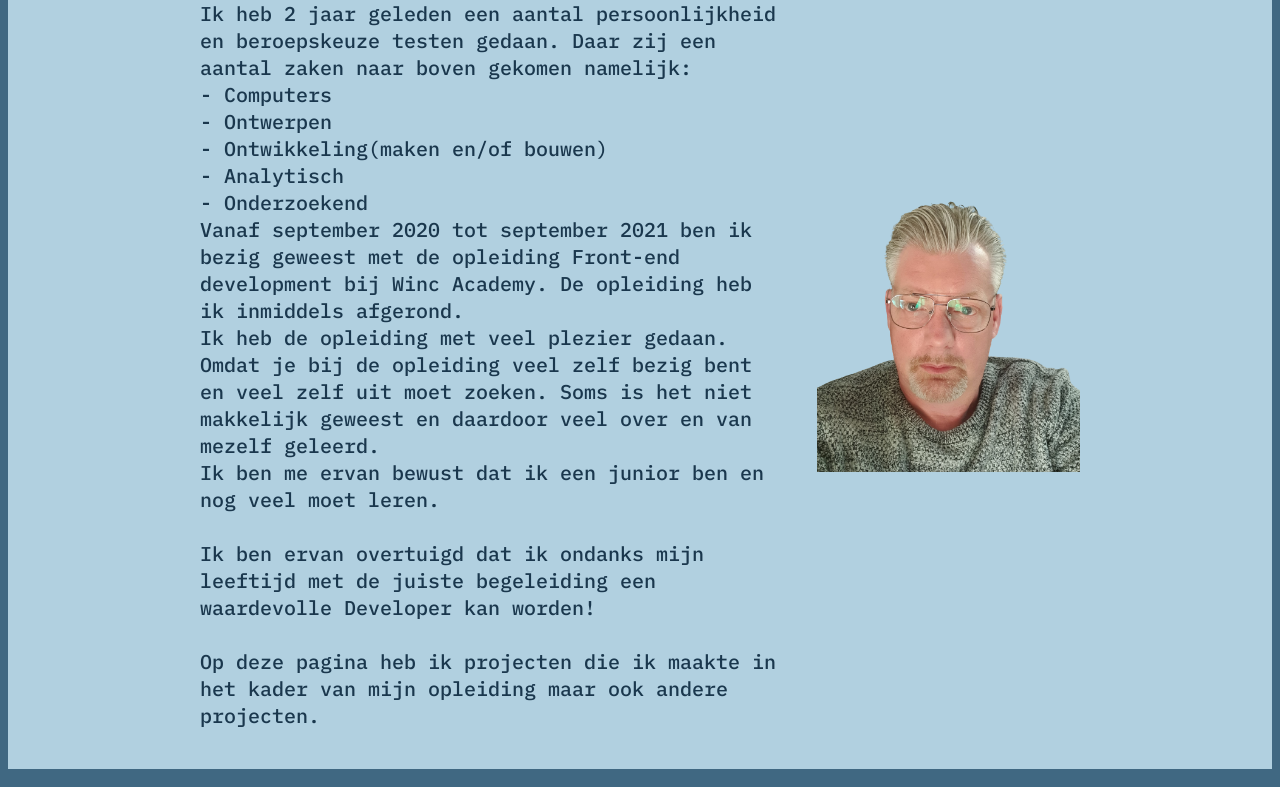
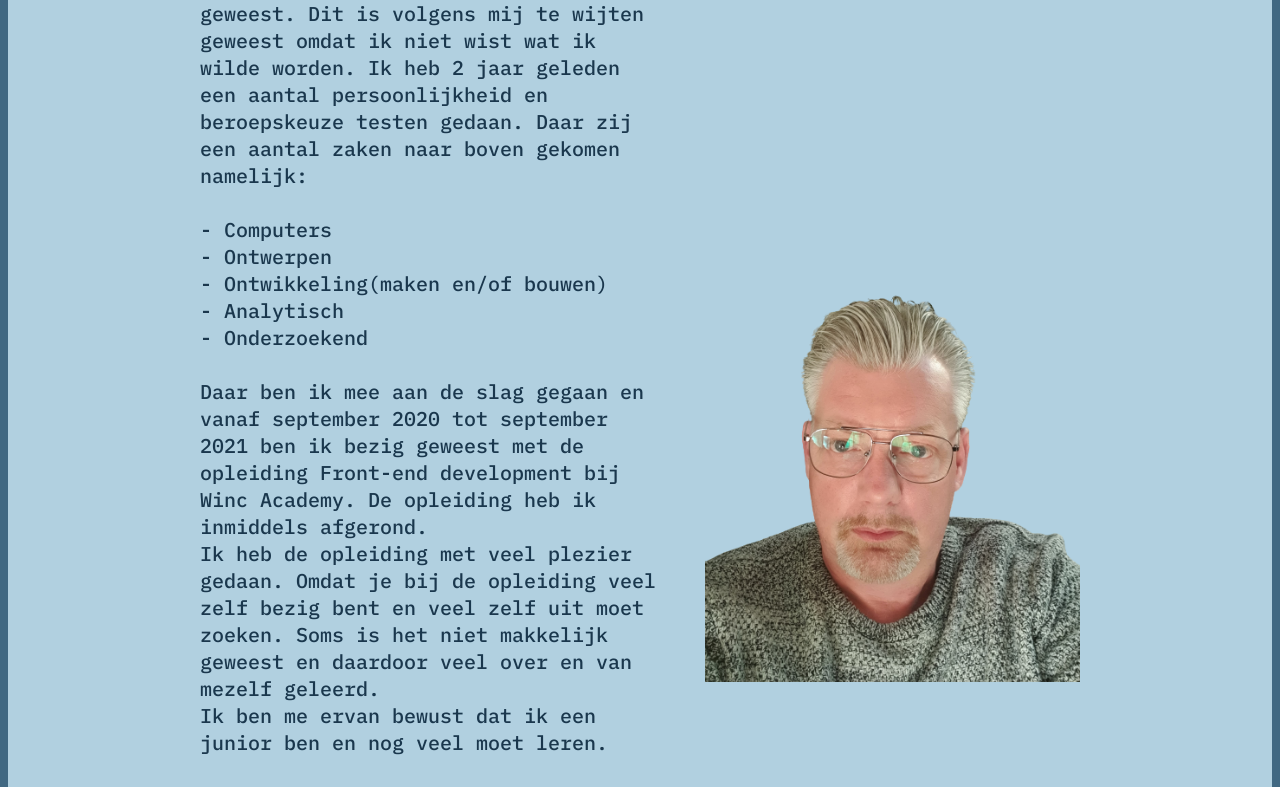
Before and after one commit to Simbagiiiooo/portfolio_Ralf, a React (Create React App) app: page / in a window 1280 px wide. Shown: the part 522-1309 px from the top of the page. Built offline with nearby package versions, Linux system fonts and the light colour scheme.

Commit message:
changed some css & text

```diff
--- a/src/App.css
+++ b/src/App.css
@@ -89,7 +89,7 @@ body {
 }
 
 .project-card a {
-  font-size: 0.8rem;
+  font-size: 0.7rem;
   text-decoration: none;
 }
 
@@ -171,10 +171,10 @@ footer svg:hover {
     font-size: 20px;
   }
   .introduction img {
-    width: 350px;
-    height: 350px;
-    max-width: 30vw;
-    max-height: 30vw;
+    width: 500px;
+    height: 500px;
+    max-width: 90vw;
+    max-height: 90vw;
     padding-left: 2em;
     vertical-align: middle;
   }
--- a/src/Components/Introduction.js
+++ b/src/Components/Introduction.js
@@ -8,13 +8,13 @@ const Introduction=()=> {
             Ik heb al veel verschillende banen gehad, maar dit zijn naar mij mening altijd banen onder mijn niveau geweest.
             Dit is volgens mij te wijten geweest omdat ik niet wist wat ik wilde worden.
             Ik heb 2 jaar geleden een aantal persoonlijkheid en beroepskeuze testen gedaan.
-            Daar zij een aantal zaken naar boven gekomen namelijk:<br></br>
+            Daar zij een aantal zaken naar boven gekomen namelijk:<br></br><br></br>
             - Computers<br></br>
             - Ontwerpen<br></br>
             - Ontwikkeling(maken en/of bouwen)<br></br>
             - Analytisch<br></br>
-            - Onderzoekend<br></br>
-            Vanaf september 2020 tot september 2021 ben ik bezig geweest met de opleiding Front-end development bij Winc
+            - Onderzoekend<br></br><br></br>
+            Daar ben ik mee aan de slag gegaan en vanaf september 2020 tot september 2021 ben ik bezig geweest met de opleiding Front-end development bij Winc
             Academy. De opleiding heb ik inmiddels afgerond.<br></br>
             Ik heb de opleiding met veel plezier gedaan. Omdat je bij de opleiding veel zelf bezig bent en veel zelf uit moet zoeken.
             Soms is het niet makkelijk geweest en daardoor veel over en van mezelf geleerd.<br></br>
--- a/src/Components/data/timelineData.js
+++ b/src/Components/data/timelineData.js
@@ -105,7 +105,8 @@ const timelineData =[
     talen: ["React", "CSS"],
     text: `Dit project wil ik hier ook delen, omdat ik hier een react app gebouwd heb. Eén van de belangrijkste
     dingen die ik heb gedaan is het dynamisch toevoegen van foto's aan mijn website. Voor het tijdlijn-element heb ik react-vertical-timeline gebruikt. Hiervoor
-    was het nuttig om inline te stylen, dus daar heb ik mee gewerkt.`,
+    was het nuttig om inline te stylen, dus daar heb ik mee gewerkt.
+    Ook is hij mobile first`,
     gitHubRepo: "https://github.com/Simbagiiiooo/portfolio_Ralf",
     showInfo: false
     },
@@ -116,7 +117,7 @@ const timelineData =[
     title: "Website bedrijf",
     talen: ["html", "CSS","JavaScript"],
     text: `Dit project is om aan te tonen dat ik een redelijke website kan maken, hiervoor heb ik html,css en een klein beetje javascript gebruikt.
-    Het is een leerproject, maar toch zo veel mogelijk echt te laten lijken.
+    Het is een leerproject, maar toch zo veel mogelijk echt laten lijken.
     Hierna ga ik er een maken met behulp van React.`,
     gitHubRepo: "https://github.com/Simbagiiiooo/Template-company",
     siteUrl: "https://template-company-1.netlify.app/",
@@ -126,7 +127,7 @@ const timelineData =[
     {date: "januari 2022",
     type: "opdracht",
     imgUrl: "https://github.com/Simbagiiiooo/portfolio_Ralf/blob/main/public/project-coming-soon.png?raw=true",
-    title: "Website in React",
+    title: "Website bedrijf in React",
     talen: ["React", "CSS","JavaScript"],
     text: `Coming Soon`,
     gitHubRepo: "https://github.com/Simbagiiiooo/Template-company",
```
